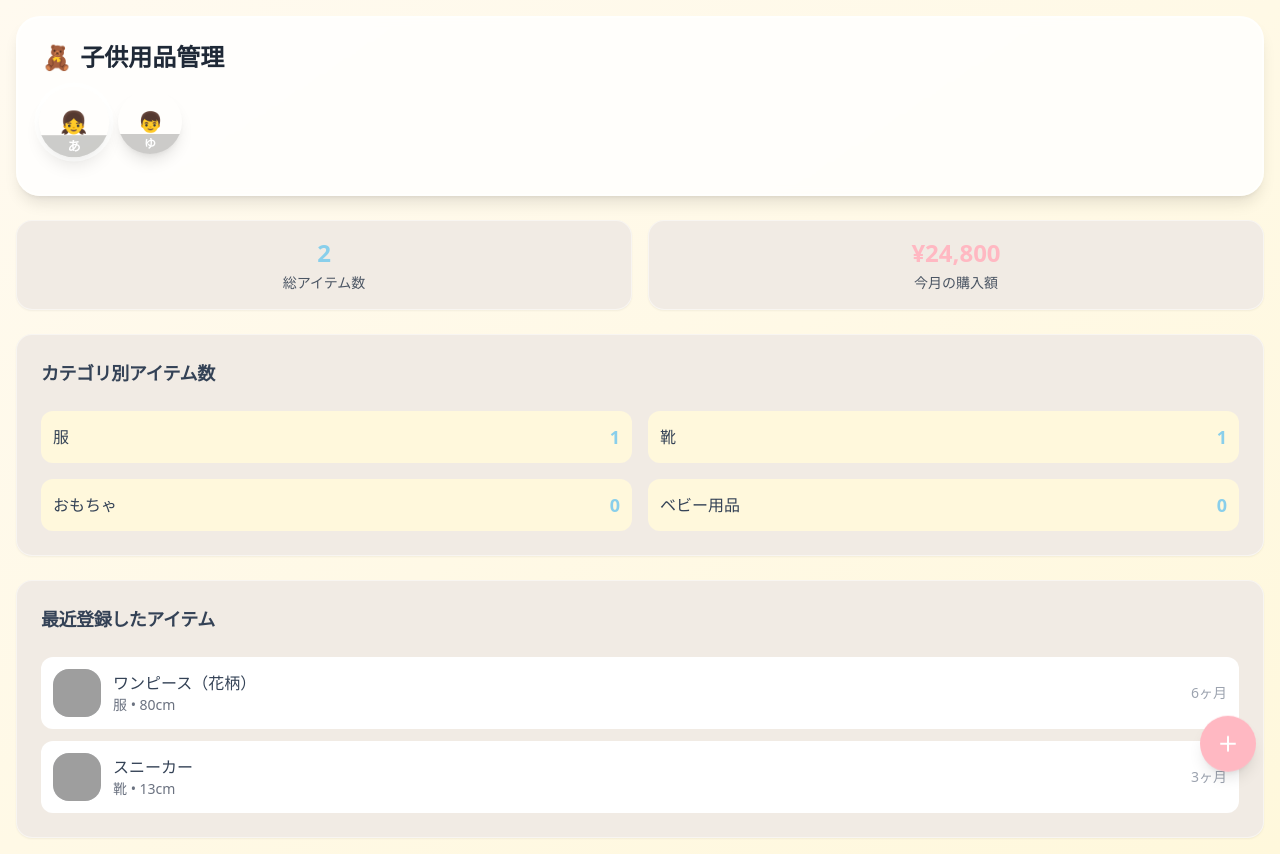
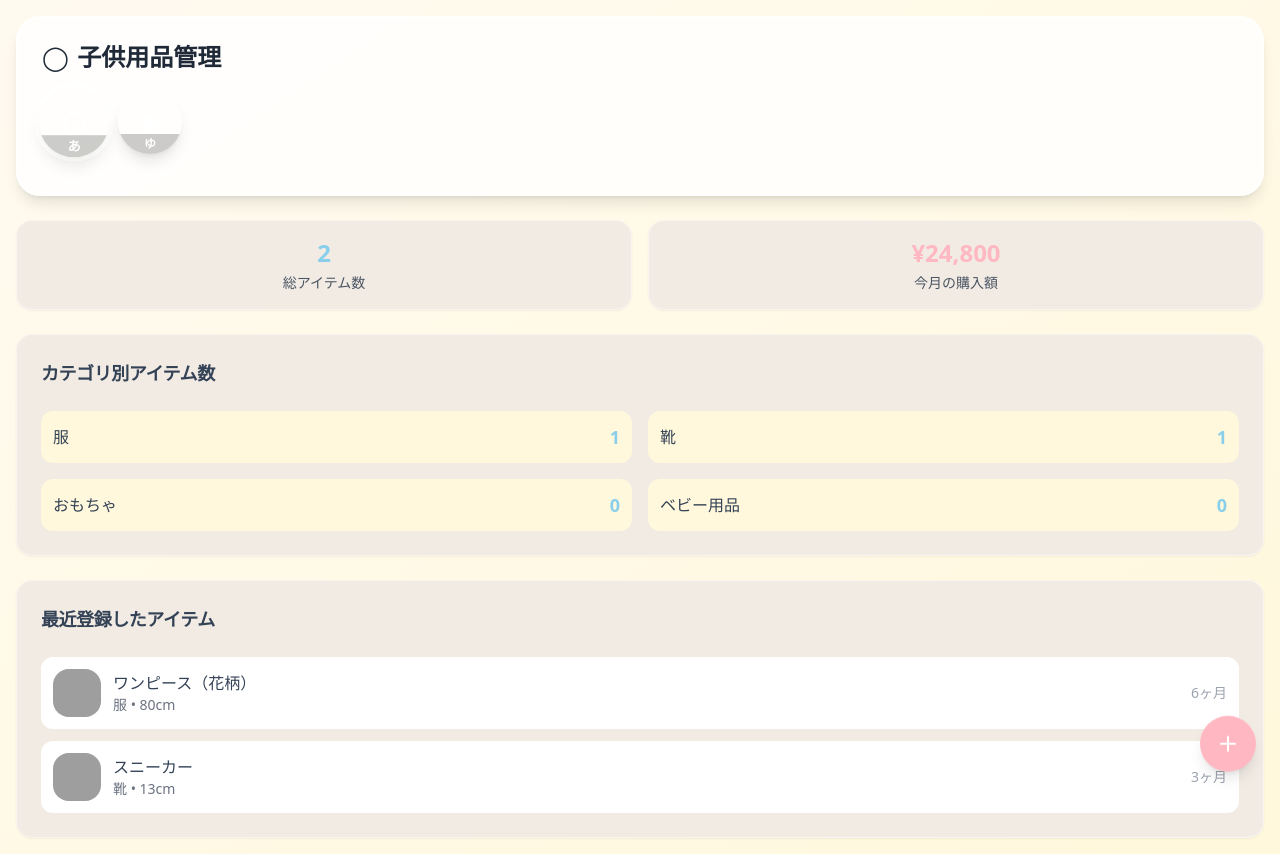
Before and after one commit to flumany/child-item-management, a React (Vite) app: page / in a window 1280 px wide. Built offline with nearby package versions, Linux system fonts and the light colour scheme; grey boxes are pictures that could not be loaded.

Commit message:
Refactor: Use minimal emoji design
Replace the existing emoji with a minimal design.

```diff
--- a/src/components/ChildIcon.tsx
+++ b/src/components/ChildIcon.tsx
@@ -26,18 +26,18 @@ const ChildIcon: React.FC<ChildIconProps> = ({
 
   const colorClass = `bg-child-${childId}`;
 
-  // 性別に応じたイラスト
+  // 性別に応じたミニマルなイラスト
   const getChildIllustration = () => {
     if (gender === 'boy') {
       return (
         <div className="text-white text-xl">
-          👦
+          ◉
         </div>
       );
     } else {
       return (
         <div className="text-white text-xl">
-          👧
+          ◯
         </div>
       );
     }
--- a/src/components/Dashboard.tsx
+++ b/src/components/Dashboard.tsx
@@ -78,7 +78,7 @@ const Dashboard = () => {
       {/* ヘッダー */}
       <div className="child-card p-6">
         <h1 className="text-2xl font-bold text-gray-800 mb-4 handwritten-text">
-          🧸 子供用品管理
+          ◯ 子供用品管理
         </h1>
 
         {/* 子供選択タブ */}
```
